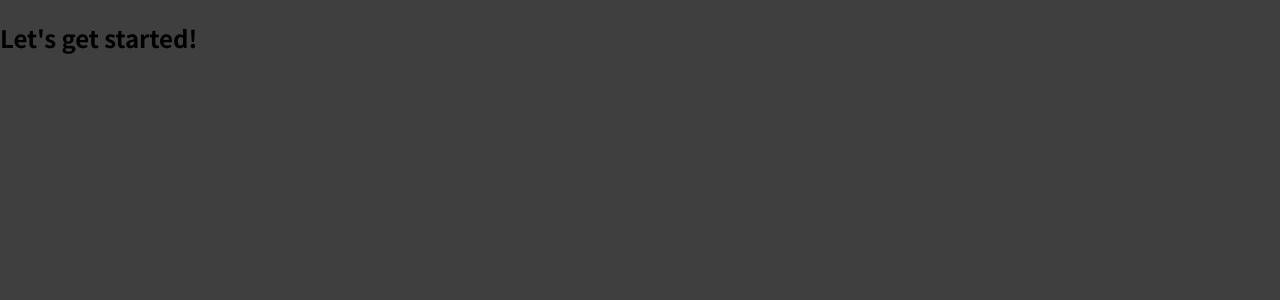
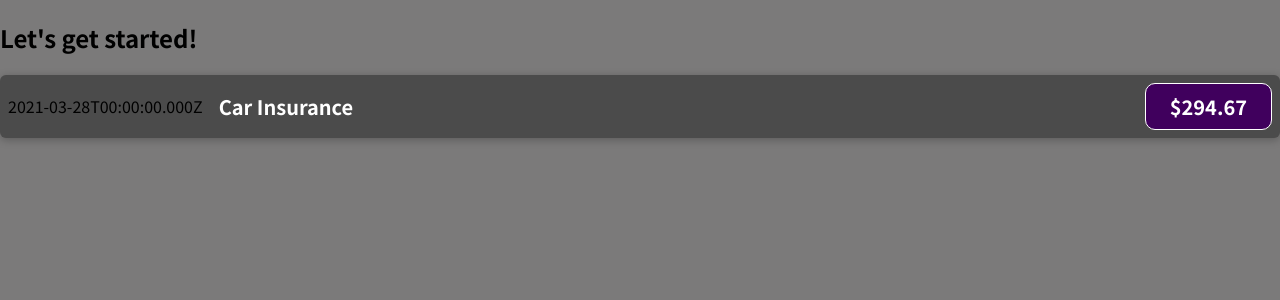
Before and after one commit to halebeau/Expense-Tracker---React, a React (Create React App) app: page / in a window 1280 px wide. Shown: the top 300 px of the page. Built offline with nearby package versions, Linux system fonts and the light colour scheme.

Commit message:
Added: ExpenseItem component

```diff
--- a/src/App.js
+++ b/src/App.js
@@ -1,7 +1,10 @@
+import ExpenseItem from './components/ExpenseItem';
+
 function App() {
   return (
     <div>
       <h2>Let's get started!</h2>
+      <ExpenseItem />
     </div>
   );
 }
--- /dev/null
+++ b/src/components/ExpenseItem.css
@@ -0,0 +1,56 @@
+.expense-item {
+  display: flex;
+  justify-content: space-between;
+  align-items: center;
+  box-shadow: 0 2px 8px rgba(0, 0, 0, 0.25);
+  padding: 0.5rem;
+  margin: 1rem 0;
+  border-radius: 6px;
+  background-color: #4b4b4b;
+}
+
+.expense-item__description {
+  display: flex;
+  flex-direction: column;
+  gap: 1rem;
+  align-items: flex-end;
+  flex-flow: column-reverse;
+  justify-content: flex-start;
+  flex: 1;
+}
+
+.expense-item h2 {
+  color: #3a3a3a;
+  font-size: 1rem;
+  flex: 1;
+  margin: 0 1rem;
+  color: white;
+}
+
+.expense-item__price {
+  font-size: 1rem;
+  font-weight: bold;
+  color: white;
+  background-color: #40005d;
+  border: 1px solid white;
+  padding: 0.5rem;
+  border-radius: 10px;
+}
+
+@media (min-width: 580px) {
+  .expense-item__description {
+    flex-direction: row;
+    align-items: center;
+    justify-content: flex-start;
+    flex: 1;
+  }
+
+  .expense-item__description h2 {
+    font-size: 1.25rem;
+  }
+
+  .expense-item__price {
+    font-size: 1.25rem;
+    padding: 0.5rem 1.5rem;
+  }
+}
--- /dev/null
+++ b/src/components/ExpenseItem.js
@@ -0,0 +1,20 @@
+import React from 'react';
+import './ExpenseItem.css'
+
+const ExpenseItem = () => {
+  const expenseDate = new Date(2021, 2, 28);
+  const expenseTitle = 'Car Insurance';
+  const expenseAmount = 294.67;
+
+  return (
+    <div className='expense-item'>
+      <div>{expenseDate.toISOString()}</div>
+      <div className='expense-item__description'>
+        <h2>{expenseTitle}</h2>
+        <div className='expense-item__price'>${expenseAmount}</div>
+      </div>
+    </div>
+  );
+};
+
+export default ExpenseItem;
--- a/src/index.css
+++ b/src/index.css
@@ -10,5 +10,5 @@
 
 body {
   margin: 0;
-  background-color: #3f3f3f;
+  background-color: #7b7a7a;
 }
```
